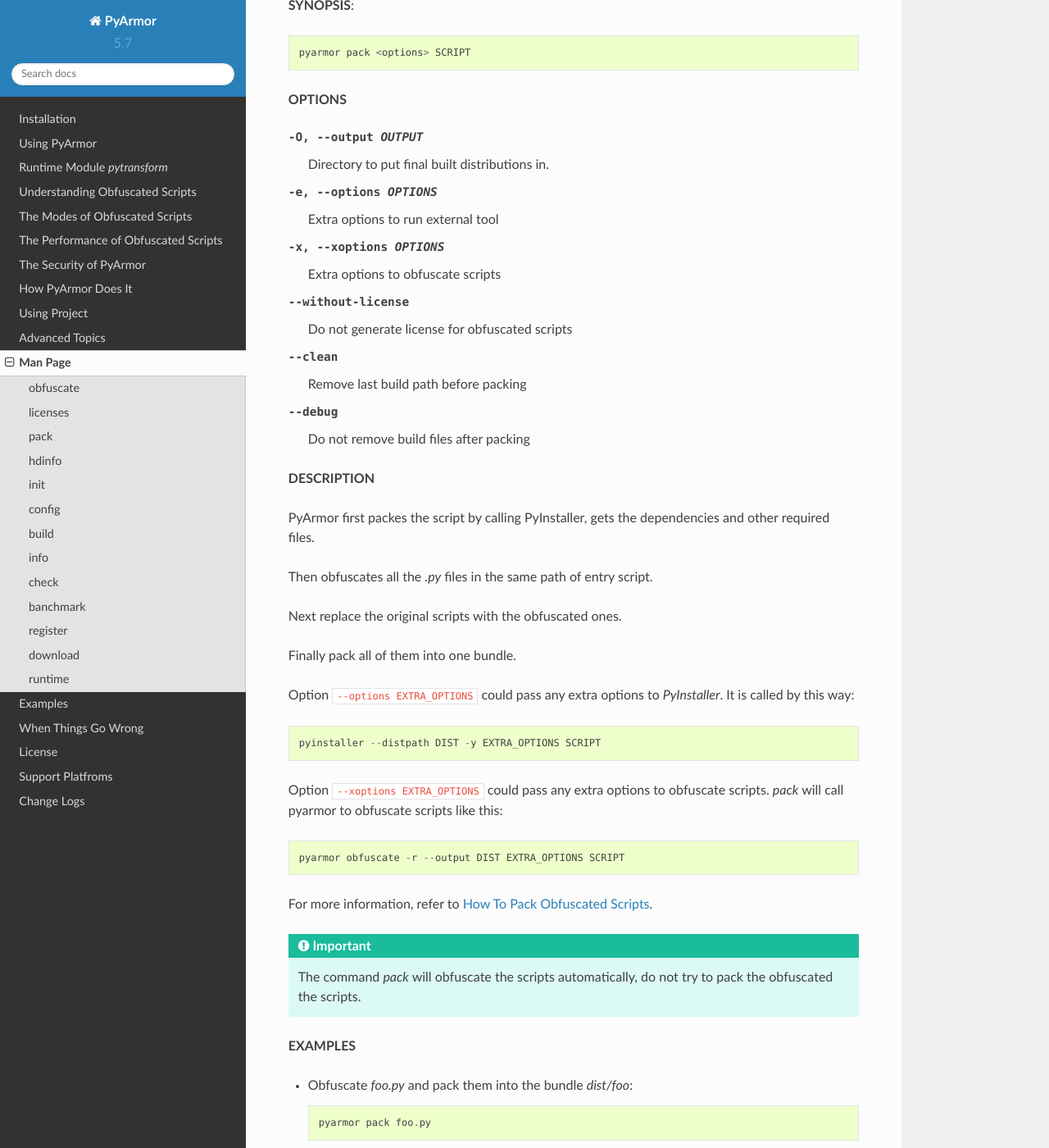
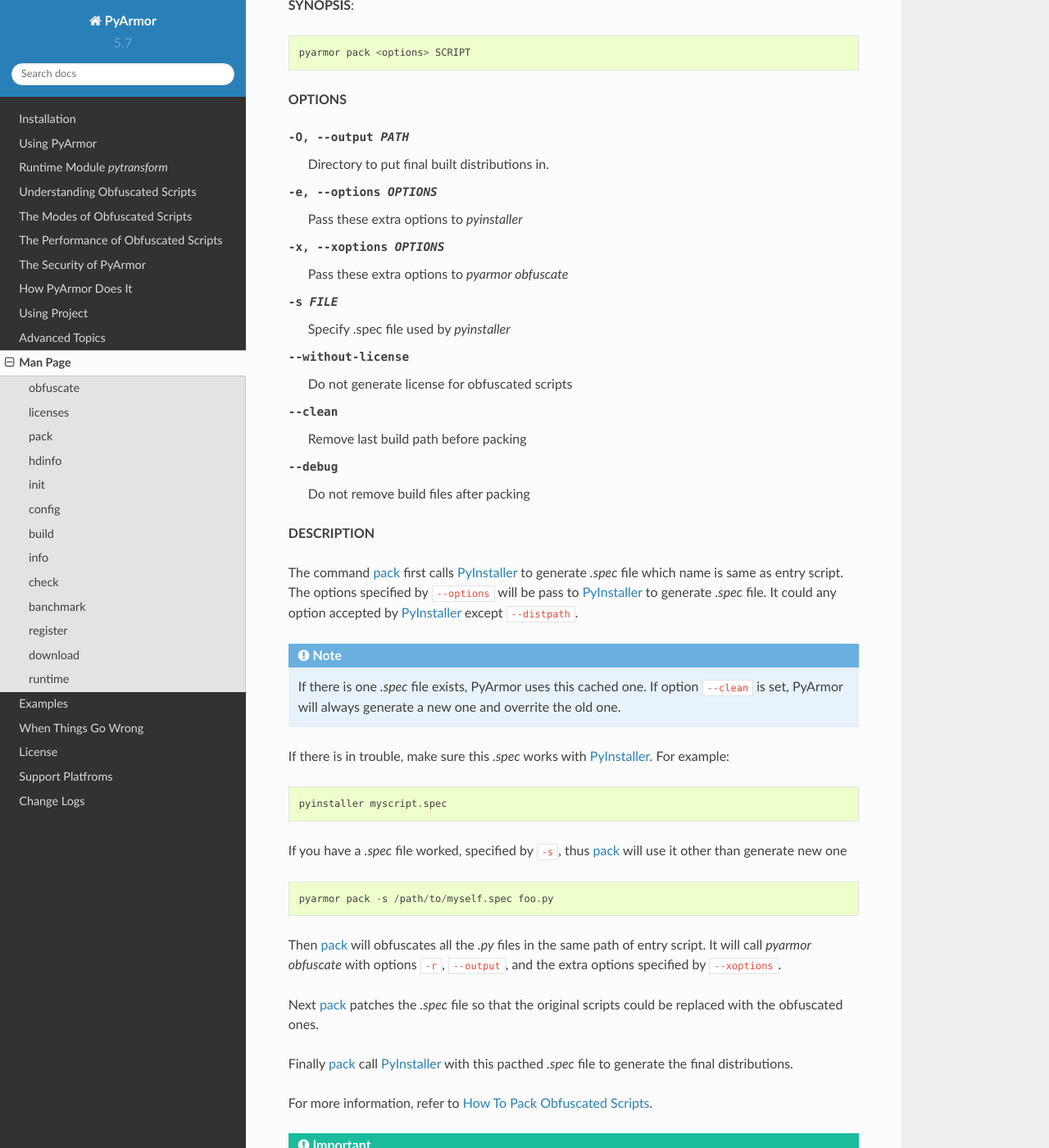
Before and after one commit to dashingsoft/pyarmor, a Sphinx documentation site: the page built from docs/man.rst, in a window 1280 px wide and 1400 px high, scrolled down 7529 px. Shown: the whole window at 82% size. Built offline with Sphinx 7.4.7 and the Read the Docs theme 2.0.0, drawn with Linux system fonts in a browser that asks for light colours; some of the changed text lies outside the part shown.

Commit message:
Refine man page: pack

```diff
--- a/docs/man.rst
+++ b/docs/man.rst
@@ -296,33 +296,46 @@
 
 **OPTIONS**
 
--O, --output OUTPUT     Directory to put final built distributions in.
--e, --options OPTIONS   Extra options to run external tool
--x, --xoptions OPTIONS  Extra options to obfuscate scripts
+-O, --output PATH       Directory to put final built distributions in.
+-e, --options OPTIONS   Pass these extra options to `pyinstaller`
+-x, --xoptions OPTIONS  Pass these extra options to `pyarmor obfuscate`
+-s FILE                 Specify .spec file used by `pyinstaller`
 --without-license       Do not generate license for obfuscated scripts
 --clean                 Remove last build path before packing
 --debug                 Do not remove build files after packing
 
 **DESCRIPTION**
 
-PyArmor first packes the script by calling PyInstaller, gets the dependencies
-and other required files.
+The command `pack`_ first calls `PyInstaller`_ to generate `.spec` file which
+name is same as entry script. The options specified by ``--options`` will be
+pass to `PyInstaller`_ to generate `.spec` file. It could any option accepted by
+`PyInstaller`_ except ``--distpath``.
 
-Then obfuscates all the `.py` files in the same path of entry script.
+.. note::
 
-Next replace the original scripts with the obfuscated ones.
+   If there is one `.spec` file exists, PyArmor uses this cached one. If option
+   ``--clean`` is set, PyArmor will always generate a new one and overrite the
+   old one.
 
-Finally pack all of them into one bundle.
+If there is in trouble, make sure this `.spec` works with `PyInstaller`_. For
+example::
 
-Option ``--options EXTRA_OPTIONS`` could pass any extra options to
-`PyInstaller`. It is called by this way::
+    pyinstaller myscript.spec
 
-    pyinstaller --distpath DIST -y EXTRA_OPTIONS SCRIPT
+If you have a `.spec` file worked, specified by ``-s``, thus `pack`_ will use it
+other than generate new one ::
 
-Option ``--xoptions EXTRA_OPTIONS`` could pass any extra options to obfuscate
-scripts. `pack` will call pyarmor to obfuscate scripts like this::
+    pyarmor pack -s /path/to/myself.spec foo.py
 
-    pyarmor obfuscate -r --output DIST EXTRA_OPTIONS SCRIPT
+Then `pack`_ will obfuscates all the `.py` files in the same path of entry
+script. It will call `pyarmor obfuscate` with options ``-r``, ``--output``, and
+the extra options specified by ``--xoptions``.
+
+Next `pack`_ patches the `.spec` file so that the original scripts could be
+replaced with the obfuscated ones.
+
+Finally `pack`_ call `PyInstaller`_ with this pacthed `.spec` file to generate
+the final distributions.
 
 For more information, refer to :ref:`How to pack obfuscated scripts`.
 
@@ -337,6 +350,14 @@
 
     pyarmor pack foo.py
 
+* Remove the cached `foo.spec`, and start a clean pack::
+
+    pyarmor pack --clean foo.py
+
+* Pack the obfuscated scripts by an exists `myfoo.spec`::
+
+    pyarmor pack -s myfoo.spec foo.py
+
 * Pass extra options to run `PyInstaller`::
 
     pyarmor pack -e " -w --icon app.ico" foo.py
```
Also changed, not shown: other parts of docs/man.rst (+2 -2 lines).
